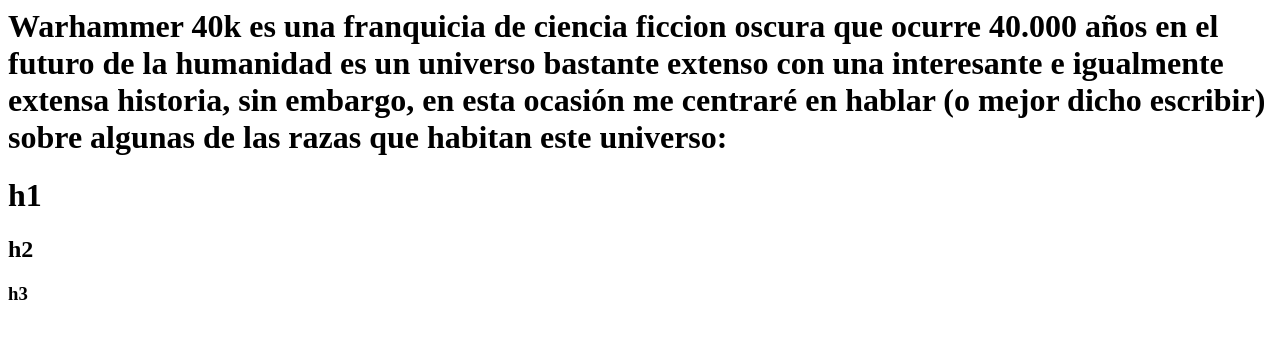
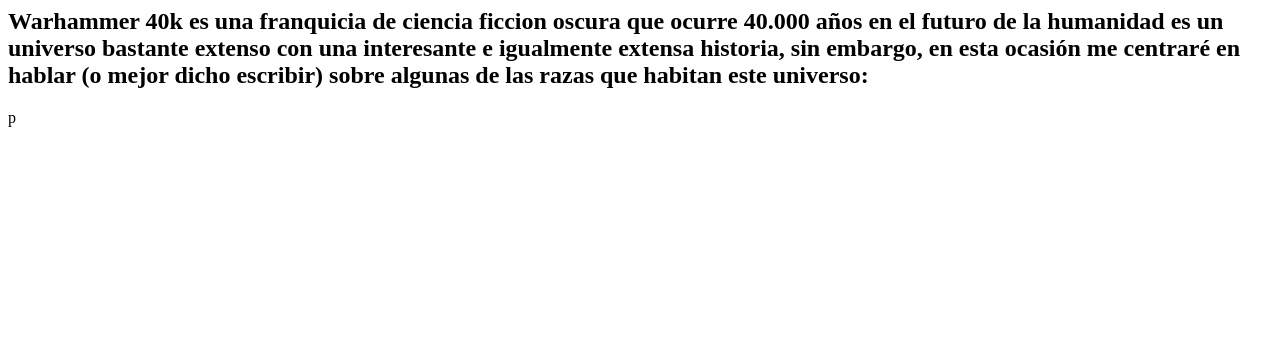
Before and after one commit to zorrillanicolaset2123-beep/wajame, a plain HTML site: page wajame_V2_razas.html in a window 1280 px wide. Drawn offline with Linux system fonts and the light colour scheme.

Commit message:
Update wajame_V2_razas.html

```diff
--- a/wajame_V2_razas.html
+++ b/wajame_V2_razas.html
@@ -3,7 +3,5 @@
 <title>Warhammer 40k: Razas</title>
 </head>
 <body>
-  <h1>Warhammer 40k es una franquicia de ciencia ficcion oscura que ocurre 40.000 años en el futuro de la humanidad es un universo bastante extenso con una interesante e igualmente extensa historia, sin embargo, en esta ocasión me centraré en hablar (o mejor dicho escribir) sobre algunas de las razas que habitan este universo:</h1>
-<h1>h1</h1>
-  <h2>h2</h2>
-  <h3>h3</h3>
+  <h2>Warhammer 40k es una franquicia de ciencia ficcion oscura que ocurre 40.000 años en el futuro de la humanidad es un universo bastante extenso con una interesante e igualmente extensa historia, sin embargo, en esta ocasión me centraré en hablar (o mejor dicho escribir) sobre algunas de las razas que habitan este universo:</h2>
+  <p>p</p>
```
